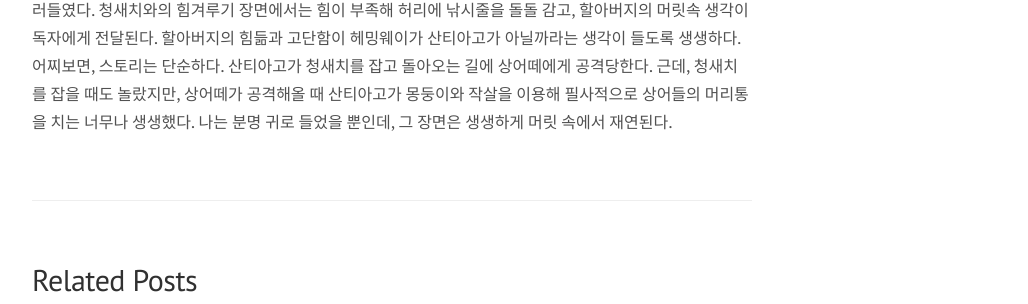
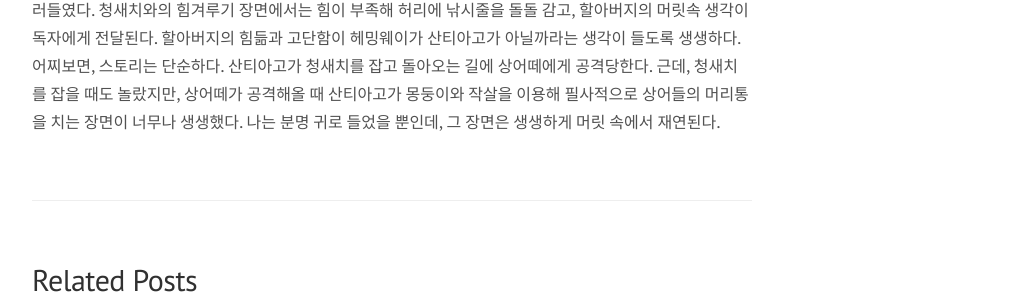
Before and after one commit to girafaa/girafaa.github.io, a Jekyll site: the page built from _posts/2018-07-05-노인과바다.md, in a window 1280 px wide and 1007 px high. Shown: the part 457-761 px from the top of the window, without its empty margins (248-1276 px from the left). Built offline with Jekyll 4.4.1, drawn with Linux system fonts in a browser that asks for light colours; nearby versions of some CDN libraries; comment, search, counter and statistics services are not loaded; some of the changed text lies outside the part shown.

Commit message:
Update 2018-07-05-노인과바다.md

````diff
--- a/_posts/2018-07-05-노인과바다.md
+++ b/_posts/2018-07-05-노인과바다.md
@@ -15,4 +15,4 @@
 주제 : 산티아고 할아버지가 배를 타고 거대한 청새치를 낚는 이야기
 ```
 
-배우 이보영이 들려주는 오디오북을 통해 노인과 바다라는 책을 접했다. 책 이름은 많이 들어봤는 데, 예전 부터 썩 읽고 싶은 구미가 당기지 않았다. 산티아고가 출항을 시작하며 들려오는 바다소리는 점점 나를 현장으로 불러들였다. 청새치와의 힘겨루기 장면에서는 힘이 부족해 허리에 낚시줄을 돌돌 감고, 할아버지의 머릿속 생각이 독자에게 전달된다. 할아버지의 힘듦과 고단함이 헤밍웨이가 산티아고가 아닐까라는 생각이 들도록 생생하다. 어찌보면, 스토리는 단순하다. 산티아고가 청새치를 잡고 돌아오는 길에 상어떼에게 공격당한다. 근데, 청새치를 잡을 때도 놀랐지만, 상어떼가 공격해올 때 산티아고가 몽둥이와 작살을 이용해 필사적으로 상어들의 머리통을 치는  너무나 생생했다. 나는 분명 귀로 들었을 뿐인데, 그 장면은 생생하게 머릿 속에서 재연된다.
+배우 이보영이 들려주는 오디오북을 통해 노인과 바다라는 책을 접했다. 책 이름은 많이 들어봤는 데, 예전 부터 썩 읽고 싶은 구미가 당기지 않았다. 산티아고가 출항을 시작하며 들려오는 바다소리는 점점 나를 현장으로 불러들였다. 청새치와의 힘겨루기 장면에서는 힘이 부족해 허리에 낚시줄을 돌돌 감고, 할아버지의 머릿속 생각이 독자에게 전달된다. 할아버지의 힘듦과 고단함이 헤밍웨이가 산티아고가 아닐까라는 생각이 들도록 생생하다. 어찌보면, 스토리는 단순하다. 산티아고가 청새치를 잡고 돌아오는 길에 상어떼에게 공격당한다. 근데, 청새치를 잡을 때도 놀랐지만, 상어떼가 공격해올 때 산티아고가 몽둥이와 작살을 이용해 필사적으로 상어들의 머리통을 치는 장면이 너무나 생생했다. 나는 분명 귀로 들었을 뿐인데, 그 장면은 생생하게 머릿 속에서 재연된다.
````
